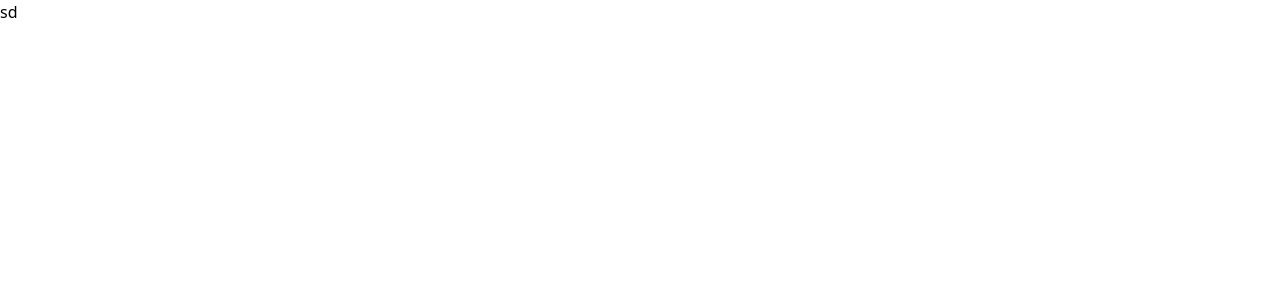
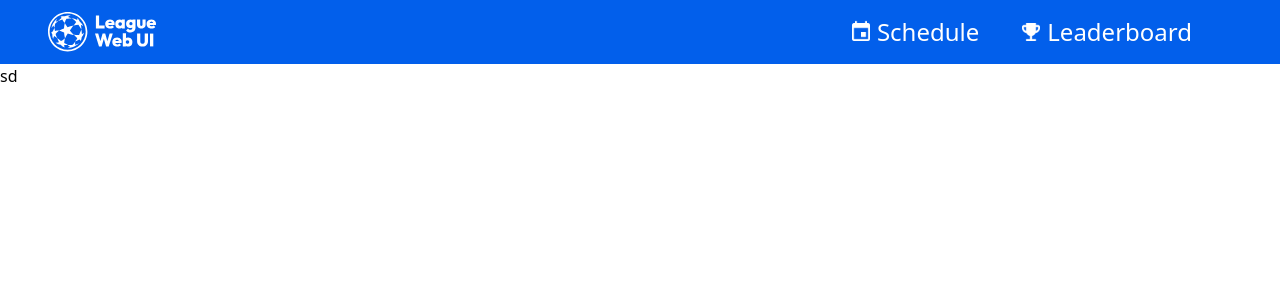
Before and after one commit to SkinnyArman/League, a Vue app: page / in a window 1280 px wide. Shown: the top 300 px of the page. Built offline with nearby package versions, Linux system fonts and the light colour scheme.

Commit message:
feat: :sparkles: add NavBar

```diff
--- a/src/App.vue
+++ b/src/App.vue
@@ -1,3 +1,8 @@
 <template>
+  <nav-bar></nav-bar>
   <router-view></router-view>
 </template>
+
+<script setup>
+import NavBar from './components/common/NavBar/NavBar.vue'
+</script>
--- a/src/components/common/NavBar/NavBar.vue
+++ b/src/components/common/NavBar/NavBar.vue
@@ -1,3 +1,19 @@
 <template>
-  <div class="text-h1">f</div>
+  <div class="bg-blue flex items-center h-16 px-12 justify-between">
+    <img src="images/logo.svg" />
+    <div class="flex text-h1">
+      <RouterLink class="inline-flex items-center text-white mr-10" to="/">
+        <img src="images/schedule.png" class="h-6 mr-1" />
+        Schedule
+      </RouterLink>
+      <RouterLink class="inline-flex items-center text-white mr-10" to="/leaderboard">
+        <img src="images/leaderboard.png" class="h-6 mr-1" />
+        Leaderboard
+      </RouterLink>
+    </div>
+  </div>
 </template>
+
+<script setup>
+import { RouterLink } from "vue-router";
+</script>
```
